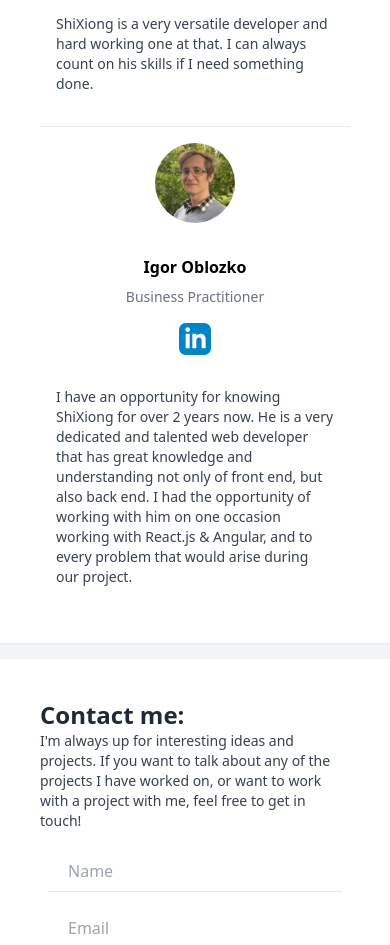
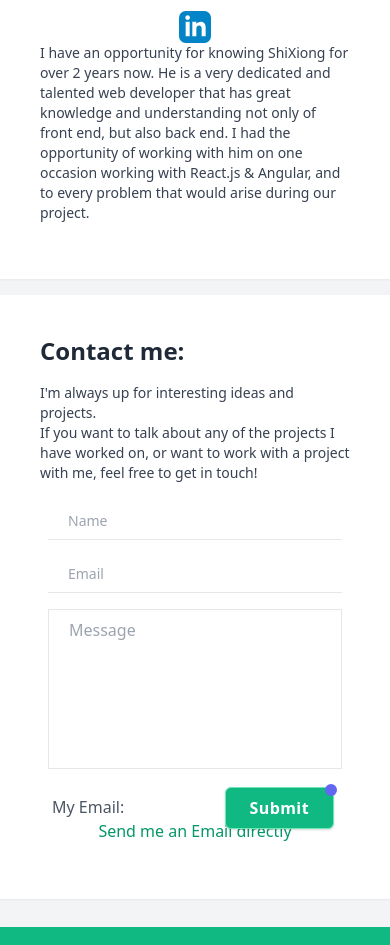
Before and after one commit to braveheart-star/daves-piedad, a Next.js app: page / in a window 390 px wide. Shown: the part 6605-7550 px from the top of the page. Built offline with nearby package versions, Linux system fonts and the light colour scheme.

Commit message:
polished

```diff
--- a/src/components/Card.tsx
+++ b/src/components/Card.tsx
@@ -13,7 +13,7 @@ export const Card = (props: CardProps) => {
       id={id}
       className="container w-full max-w-5xl mx-auto bg-white shadow-sm"
     >
-      <div className="p-10 space-y-4 lg:p-16">{children}</div>
+      <div className="p-10 space-y-4 lg:space-y-10 lg:p-16">{children}</div>
     </div>
   );
 };
--- a/src/components/EmailSend.tsx
+++ b/src/components/EmailSend.tsx
@@ -34,7 +34,7 @@ export const EmailSend = () => {
   }
   return (
     <form onSubmit={submitRequest}>
-      <div className="justify-between lg:flex ">
+      <div className="justify-between text-sm lg:flex ">
         <div className="w-full px-2 my-2 lg:w-1/2 xl:w-5/12">
           <input
             name="name"
@@ -61,9 +61,8 @@ export const EmailSend = () => {
           value={payload.message}
           style={{
             resize: "none",
-            height: `200px`,
           }}
-          className="w-full p-2 px-5 my-1 text-gray-800 border focus:border-green-500 sm:text-base sm:p-3 focus:outline-none"
+          className="w-full h-40 p-2 px-5 my-1 text-gray-800 border lg:h-48 focus:border-green-500 sm:text-base sm:p-3 focus:outline-none"
           placeholder="Message"
           onChange={onInputChange}
         />
--- a/src/components/Footer.tsx
+++ b/src/components/Footer.tsx
@@ -2,17 +2,10 @@ import React from "react";
 
 export const Footer = () => {
   return (
-    <div className="absolute bottom-0 w-full bg-green-400 shadow-md">
-      <div className="container flex justify-center w-full px-2 mx-auto my-3 sm:my-6 sm:block">
-        <div className="items-center sm:justify-between sm:flex">
-          <p className="text-lg text-white"> Created by ShiXiong Han</p>
-
-          <div className="flex text-lg">
-            <p className="text-white "> Hong Kong</p>
-
-            <p className="mx-6 text-white ">@ 2020-09-25</p>
-          </div>
-        </div>
+    <div className="absolute bottom-0 w-full text-white bg-green-500 shadow-md">
+      <div className="container flex justify-between w-full px-6 mx-auto my-3 text-lg sm:my-6 ">
+        <p> Hong Kong</p>
+        <p>@ 2020-09-25</p>
       </div>
     </div>
   );
--- a/src/components/NavTitle.tsx
+++ b/src/components/NavTitle.tsx
@@ -31,7 +31,7 @@ export const NavTitle = (props: NavProps) => {
 
   return (
     <>
-      <div className="items-center w-full my-3 md:my-0 md:flex ">
+      <div className="items-center w-full md:flex">
         {NavItems.map((item, index) => {
           return (
             <button
--- a/src/components/RecommendDetail.tsx
+++ b/src/components/RecommendDetail.tsx
@@ -5,8 +5,8 @@ import { LinkedinIcon } from "./icons";
 
 export const RecommendDetail = ({ item }: any) => {
   return (
-    <div className="grid sm:grid-cols-8">
-      <div className="py-4 sm:col-span-1">
+    <div className="grid py-4 sm:py-6 lg:py-8 sm:grid-cols-8">
+      <div className=" sm:col-span-1">
         <div className="object-cover object-center w-20 h-20 mx-auto overflow-hidden rounded-full">
           <Image
             src={item.photoUrl}
@@ -16,8 +16,8 @@ export const RecommendDetail = ({ item }: any) => {
           />
         </div>
       </div>
-      <div className="p-4 space-y-4 sm:col-span-2">
-        <div className="space-y-2 ">
+      <div className="space-y-2 sm:col-span-2">
+        <div className="">
           <p className="font-bold text-center ">{item.name}</p>
           <p className="text-sm text-center text-gray-500">{item.job}</p>
         </div>
@@ -28,7 +28,7 @@ export const RecommendDetail = ({ item }: any) => {
           </div>
         </Link>
       </div>
-      <div className="p-4 text-sm text-gray-700 sm:col-span-5 md:text-base">
+      <div className="text-sm text-gray-700 sm:col-span-5 md:text-base">
         <p>{item.content}</p>
       </div>
     </div>
--- a/src/pages/index.tsx
+++ b/src/pages/index.tsx
@@ -71,7 +71,7 @@ export default function Home() {
           </p>
         </div>
         <div className="items-center my-8 lg:my-12 lg:flex lg:justify-around">
-          <div className="overflow-hidden border-2 border-blue-200 rounded-full w-36 h-36 ">
+          <div className="overflow-hidden border-2 border-blue-200 rounded-full w-28 h-28 lg:w-36 lg:h-36 ">
             <div className="object-cover object-center w-full h-full mx-auto rounded">
               <Image
                 src="/images/photo/picture.jpg"
@@ -203,29 +203,29 @@ export default function Home() {
       </Card>
       <Card id="Recommend">
         <p className="title">Recommendations:</p>
-        <div className="space-y-4 divide-y lg:space-y-6 md:mt-10">
+        <div className="divide-y md:mt-10">
           {recommend.map((item, idx) => (
             <RecommendDetail item={item} key={idx} />
           ))}
         </div>
       </Card>
       <Card id="Contact">
-        <div>
-          <p className=" title">Contact me:</p>
-          <p className="text-sm text-gray-700 lg:m-6 sm:text-lg md:text-xl">
-            I'm always up for interesting ideas and projects. If you want to
-            talk about any of the projects I have worked on, or want to work
-            with a project with me, feel free to get in touch!
+        <p className="title">Contact me:</p>
+        <div className="text-sm text-gray-700 lg:text-lg sm:text-base">
+          <p>I'm always up for interesting ideas and projects.</p>
+          <p>
+            If you want to talk about any of the projects I have worked on, or
+            want to work with a project with me, feel free to get in touch!
           </p>
+        </div>
+
         <div className="my-4 mb-16">
           <EmailSend />
         </div>
 
         <div className="my-4">
           <div className="my-4 sm:flex">
-              <p className="mx-3 text-base text-gray-600 md:text-lg">
-                My Email:
-              </p>
+            <p className="mx-3 text-base text-gray-600 md:text-lg">My Email:</p>
             <p className="flex justify-center text-base text-green-600 md:text-lg">
               <a href="mailto: lovelymouse115@gmail.com">
                 Send me an Email directly
@@ -233,7 +233,6 @@ export default function Home() {
             </p>
           </div>
         </div>
-        </div>
       </Card>
     </div>
   );
--- a/src/pages/resume/index.tsx
+++ b/src/pages/resume/index.tsx
@@ -22,7 +22,7 @@ export default function Resume() {
           Work History
         </p>
         <WorkHistory period="Oct. 2016 ~ Sep. 2019">
-          <div className="">
+          <div>
             <p className="mt-4 font-serif text-lg text-gray-800 xl:w-4/6 lg:w-3/5 sm:text-xl lg:text-2xl lg:my-0">
               Hong Kong Kenxinda Technology Co., Ltd
             </p>
```
Lines whose indentation alone changed are shown as unchanged.
